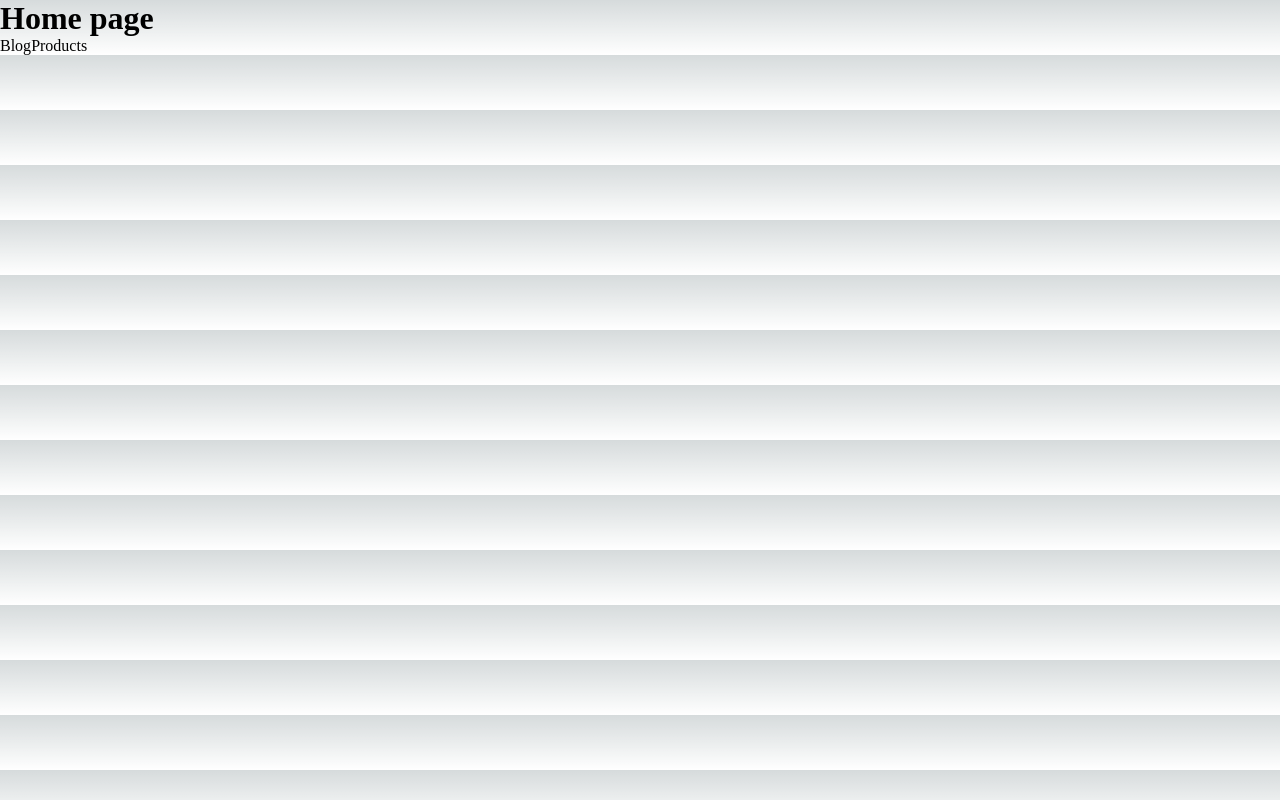
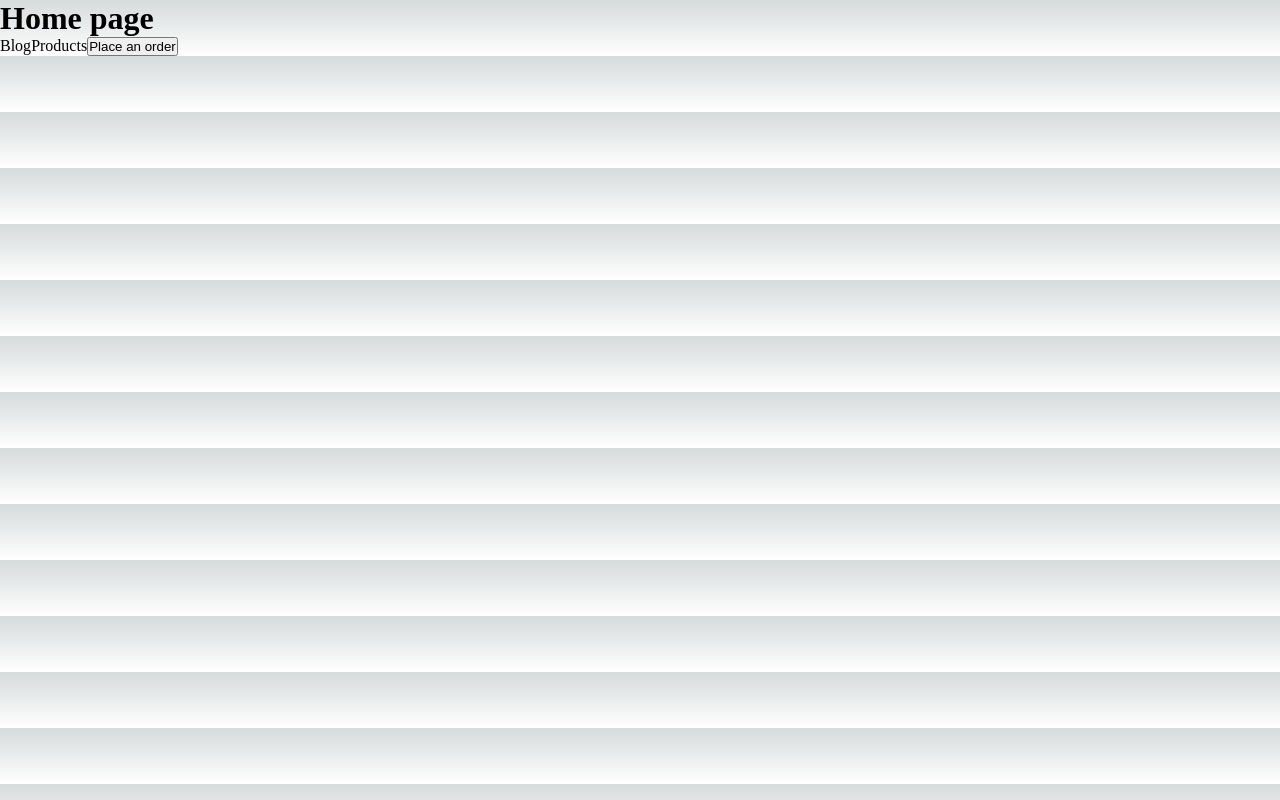
Before and after one commit to yasinabdmahmood/nextjs, a Next.js app: page / in a window 1280 px wide. Built offline with nearby package versions, Linux system fonts and the light colour scheme.

Commit message:
Navigate programatically

```diff
--- a/pages/index.js
+++ b/pages/index.js
@@ -1,6 +1,14 @@
 import Link from "next/link";
+import { useRouter } from "next/router";
 
 function Home(){
+    const router = useRouter();
+
+    const handleClick = () => {
+        router.push('/product')
+
+        // router.replace('/product')
+    }
     return (
     <>
         <h1>Home page</h1>
@@ -10,6 +18,9 @@ function Home(){
         <Link href='/product'>
             Products
         </Link>
+        <button onClick={handleClick}>
+            Place an order
+        </button>
     </>
     )
 }
```
